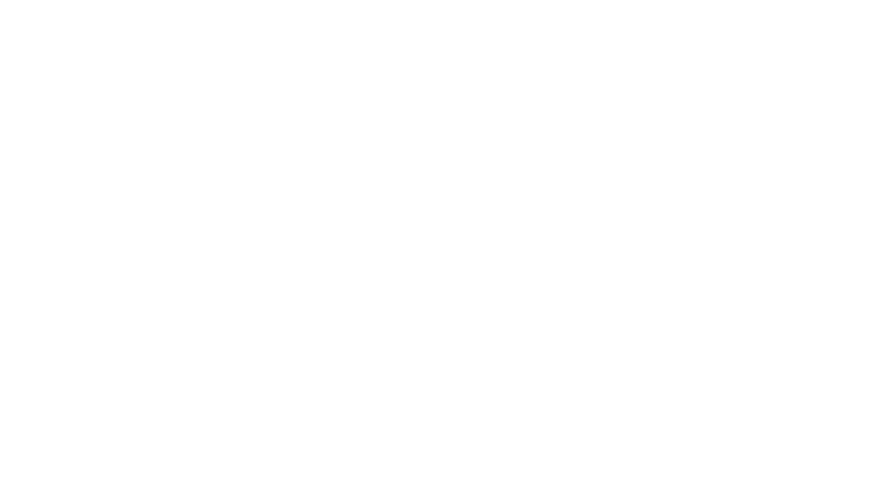
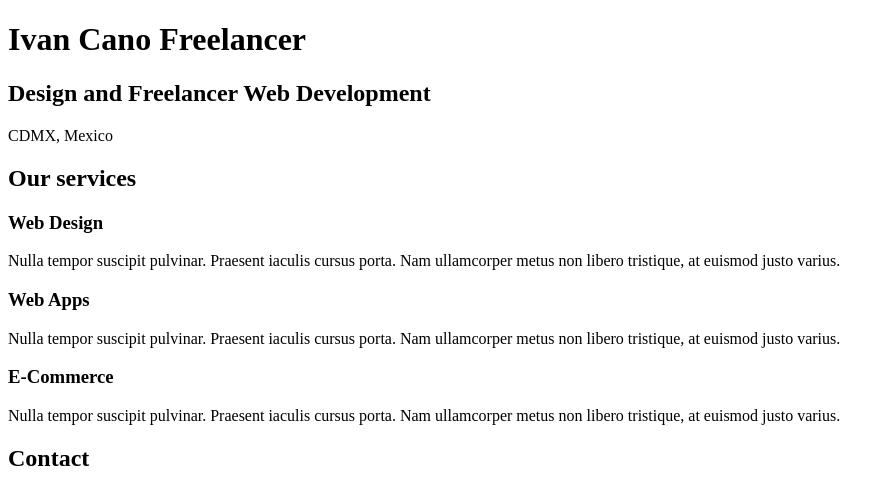
Before and after one commit to ivancanoo19/PaginaPrueba1, a plain HTML site: page index.html in a window 1280 px wide. Shown: the whole page, without its empty margins (0-895 px from the left). Drawn offline with Linux system fonts and the light colour scheme.

Commit message:
[ADD] Project headers has been added,

```diff
--- a/index.html
+++ b/index.html
@@ -1,11 +1,30 @@
 <!DOCTYPE html>
-<html lang="es">
+<html lang="en">
 <head>
     <meta charset="UTF-8">
     <meta name="viewport" content="width=device-width, initial-scale=1.0">
-    <title>Document</title>
+    <title>FreeLancer Design</title>
 </head>
+
 <body>
+    <!--Use the h1 heading only once per file .html-->
+
+    <h1>Ivan Cano Freelancer</h1>
+    <h2>Design and Freelancer Web Development </h2>
+    <p>CDMX, Mexico</p>
+
+    <h2>Our services</h2>
+
+    <h3>Web Design</h3>
+    <p>Nulla tempor suscipit pulvinar. Praesent iaculis cursus porta. Nam ullamcorper metus non libero tristique, at euismod justo varius.</p>
+
+    <h3>Web Apps</h3>
+    <p>Nulla tempor suscipit pulvinar. Praesent iaculis cursus porta. Nam ullamcorper metus non libero tristique, at euismod justo varius.</p>
+
+    <h3>E-Commerce</h3>
+    <p>Nulla tempor suscipit pulvinar. Praesent iaculis cursus porta. Nam ullamcorper metus non libero tristique, at euismod justo varius.</p>
+
+    <h2>Contact</h2>
 
 </body>
 </html>
```
